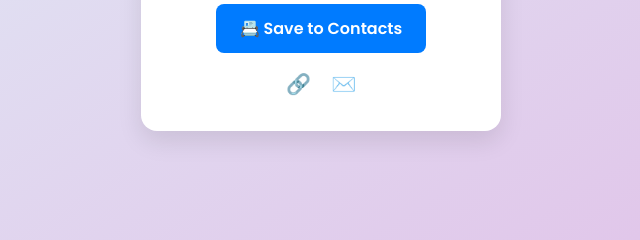
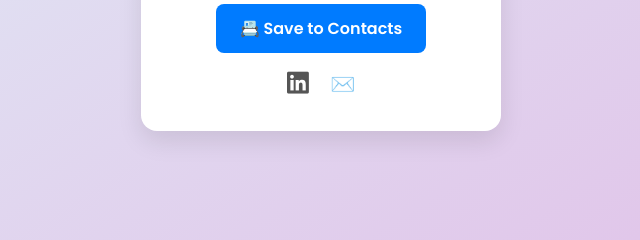
Before and after one commit to arunarukk/digtalcard, a plain HTML site: page index.html in a window 1280 px wide. Shown: the part 513-753 px from the top of the page, 319-959 px from the left. Drawn offline with Linux system fonts and the light colour scheme.

Commit message:
ajay contact

```diff
--- a/index.html
+++ b/index.html
@@ -8,6 +8,8 @@
 
     <!-- Google Fonts -->
     <link href="https://fonts.googleapis.com/css2?family=Poppins:wght@400;600&display=swap" rel="stylesheet">
+    <link rel="stylesheet" href="https://cdnjs.cloudflare.com/ajax/libs/font-awesome/6.5.0/css/all.min.css" />
+
 
     <style>
         * {
@@ -104,7 +106,10 @@
         <a href="arun-contact.vcf" class="contact-button" download>📇 Save to Contacts</a>
 
         <div class="socials">
-            <a href="https://www.linkedin.com/in/ajaymon-k-s-b29857b8" target="_blank">🔗</a>
+            <a href="https://linkedin.com/in/arunkumarkk" target="_blank" aria-label="LinkedIn">
+                <i class="fab fa-linkedin fa-lg"></i>
+            </a>
+
             <!-- <a href="https://github.com/arunkumarkk" target="_blank">💻</a> -->
             <a href="mailto:admin@beanorbit.com">✉️</a>
         </div>
```
